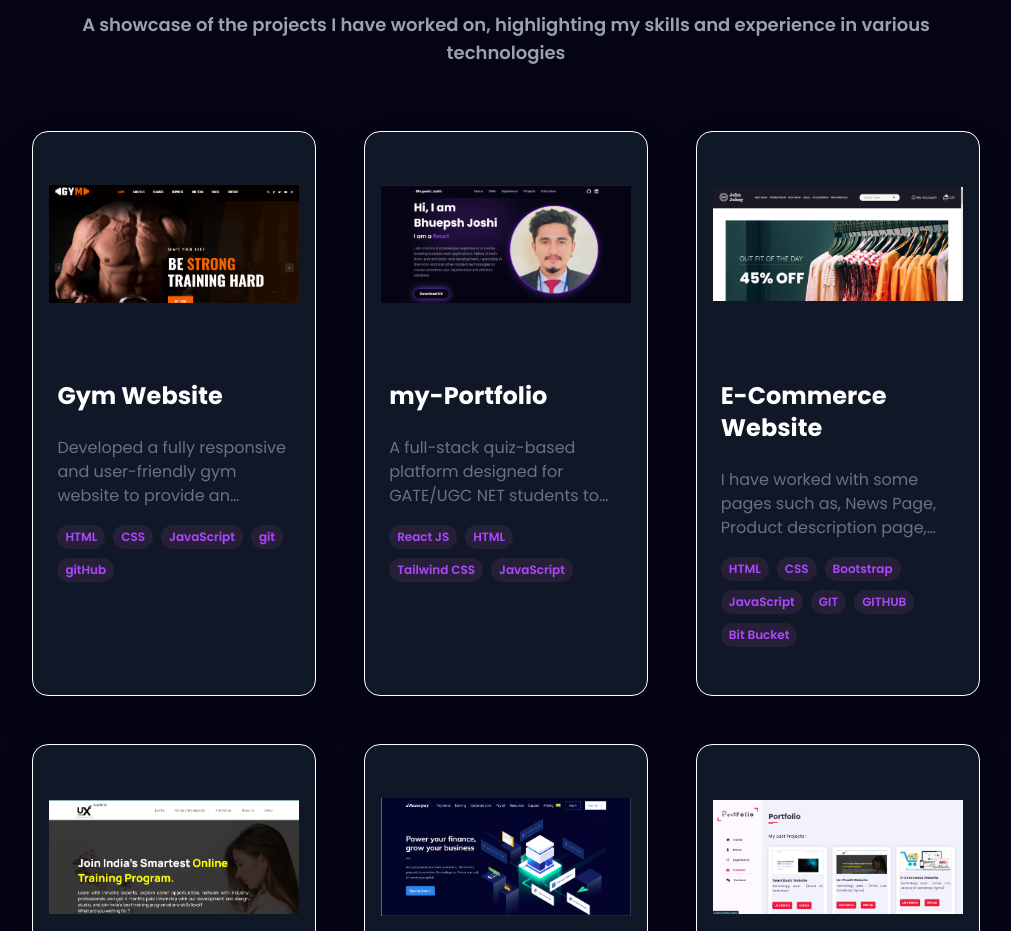
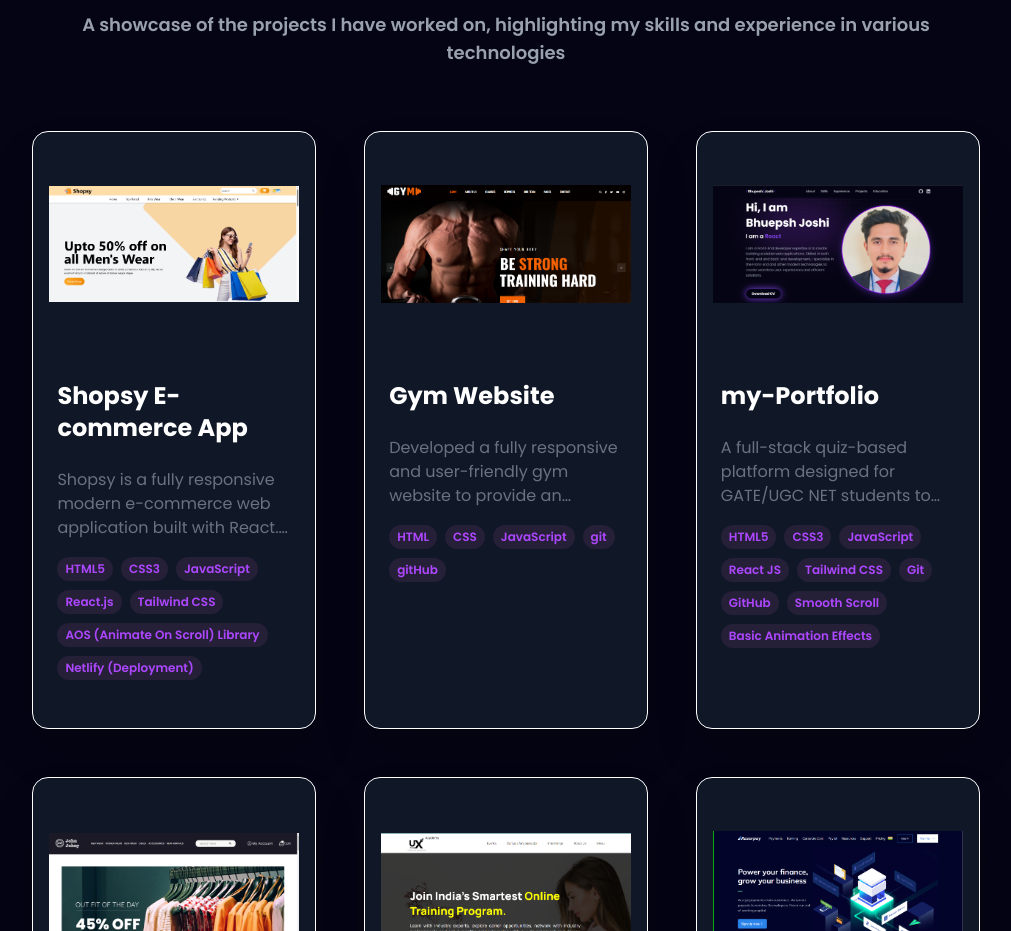
Before and after one commit to Bhupesh-joshi/my-portfolio, a React (Vite) app: page / in a window 1280 px wide. Shown: the part 3280-4211 px from the top of the page, without its empty margins (134-1145 px from the left). Built offline with nearby package versions, Linux system fonts and the light colour scheme; a web font is replaced by a local one.

Commit message:
updated project

```diff
--- a/src/constants.js
+++ b/src/constants.js
@@ -26,6 +26,7 @@ import icfaiLogo from './assets/education_logo/icfai_logo.png';
 import dbitLogo from './assets/education_logo/dbit.jpeg';
 
 // Project Section Logo's
+import shopsyLogo from './assets/work_logo/shopsy.png'
 import gymWebsiteLogo from './assets/work_logo/gymWebsite.png';
 import newPortfolioLogo from './assets/work_logo/newPortfolio.png';
 import eCommerceLogo from './assets/work_logo/eCommerce.png';
@@ -138,6 +139,16 @@ export const education = [
 export const projects = [
     {
         id: 0,
+        title: "Shopsy E-commerce App",
+        description:
+            "Shopsy is a fully responsive modern e-commerce web application built with React.js and Tailwind CSS. It features a clean UI, animated scroll effects using AOS library, and supports Dark Mode for a better user experience. Users can browse product categories, view deals, and enjoy smooth navigation across all devices. The project is deployed using Netlify.",
+        image: shopsyLogo,
+        tags: ["HTML5", "CSS3", "JavaScript", "React.js", "Tailwind CSS", "AOS (Animate On Scroll) Library", "Netlify (Deployment)"],
+        github: "",
+        webapp: "https://shopsy-e-commerce-app.netlify.app/",
+    },
+    {
+        id: 1,
         title: "Gym Website",
         description:
             "Developed a fully responsive and user-friendly gym website to provide an engaging experience for fitness enthusiasts. Interactive Navigation Bar – Smooth & dynamic navigation with an active state indicator. Modern UI/UX Design – Clean and visually appealing layout with a dark theme. Font Awesome Icons – Enhanced visual elements for social media & search.",
@@ -147,17 +158,17 @@ export const projects = [
         webapp: "https://bhupesh-joshi.github.io/gym-website/index.html",
     },
     {
-        id: 1,
+        id: 2,
         title: "my-Portfolio",
         description:
             "A full-stack quiz-based platform designed for GATE/UGC NET students to practice previous year questions and create customized tests. The platform offers comprehensive profile stats and detailed results, helping students track and improve their preparation journey effectively.",
         image: newPortfolioLogo,
-        tags: ["React JS", "HTML", "Tailwind CSS", "JavaScript"],
-        github: "",
-        webapp: "",
+        tags: ["HTML5", "CSS3", "JavaScript", "React JS", "Tailwind CSS", "Git", "GitHub", "Smooth Scroll", "Basic Animation Effects"],
+        github: "https://github.com/Bhupesh-joshi/my-portfolio",
+        webapp: "https://bhupesh-joshi.github.io/my-portfolio/",
     },
     {
-        id: 2,
+        id: 3,
         title: "E-Commerce Website",
         description:
             "I have worked with some pages such as, News Page, Product description page, Checkout p-1, Checkout p-2, Checkout p-2 -1, Discount, Wish list, My Profile, order Placed, Contact us, FAQ’s, Order returned, Saved Address, Order Cancellation Page, added all the pages in the single Application, every page is Responsive for every device.",
@@ -167,7 +178,7 @@ export const projects = [
         webapp: "https://bhupesh-joshi.github.io/ECommerceWebsite/",
     },
     {
-        id: 3,
+        id: 4,
         title: "Ux-ProdX Website",
         description:
             "An efficient and customizable NPM package for validating email addresses. Built using React.js and Node.js, it provides robust validation features to help developers ensure that email inputs meet required formats and standards.",
@@ -177,7 +188,7 @@ export const projects = [
         webapp: "https://bhupesh-joshi.github.io/UXProdXwebsite/",
     },
     {
-        id: 4,
+        id: 5,
         title: "RazorPay Landing Page",
         description:
             "Developed a fully responsive and visually appealing Razorpay landing page clone using HTML, CSS, and Tailwind CSS. Recreated key UI elements like the navbar, hero section, features, and testimonial sections with pixel-perfect design. Focused on performance optimization and mobile-first responsiveness to ensure a seamless user experience across all devices.",
@@ -187,7 +198,7 @@ export const projects = [
         webapp: "https://bhupesh-joshi.github.io/Razorpay-clone/",
     },
     {
-        id: 5,
+        id: 6,
         title: "old-Portfolio",
         description:
             "The official website for Webverse Digital, a creative digital marketing agency. Built using HTML, CSS, and JavaScript, it features visually appealing animations and a clean design to showcase the agency's services.",
@@ -197,7 +208,7 @@ export const projects = [
         webapp: "https://bhupesh-joshi.github.io/portfolio",
     },
     {
-        id: 6,
+        id: 7,
         title: "GDP Collage Website",
         description:
             "Built a clean, responsive college website for GPD College using HTML, CSS, and JavaScript. The site includes structured sections like home, about, courses, and contact, offering intuitive navigation. This project highlights the ability to convert static content into a functional and user-friendly interface for educational institutions.",
@@ -207,7 +218,7 @@ export const projects = [
         webapp: "https://bhupesh-joshi.github.io/GPDCollegeWebsite/",
     },
     {
-        id: 7,
+        id: 8,
         title: "React Basic Website",
         description:
             "Created a responsive portfolio to display multiple web development projects using HTML, CSS, and JavaScript. Designed a clean layout with intuitive navigation and project previews. Demonstrates strong front-end skills and a keen sense of presentation.",
@@ -217,7 +228,7 @@ export const projects = [
         webapp: "https://bhupesh-joshi.github.io/Projects/",
     },
     {
-        id: 8,
+        id: 9,
         title: "Modern Chair Project",
         description:
             "Built a sleek, modern product landing page for a designer chair using HTML, CSS, and JavaScript. Focused on clean UI, smooth layout, and responsive design for all screen sizes. Highlights product presentation and front-end styling skills.",
@@ -227,7 +238,7 @@ export const projects = [
         webapp: "https://bhupesh-joshi.github.io/modern-chair-project/",
     },
     {
-        id: 9,
+        id: 10,
         title: "Image Gallery",
         description:
             "Built a sleek, modern product landing page for a designer chair using HTML, CSS, and JavaScript. Focused on clean UI, smooth layout, and responsive design for all screen sizes. Highlights product presentation and front-end styling skills.",
```
Also changed, not shown: src/assets/work_logo/shopsy.png (added).
